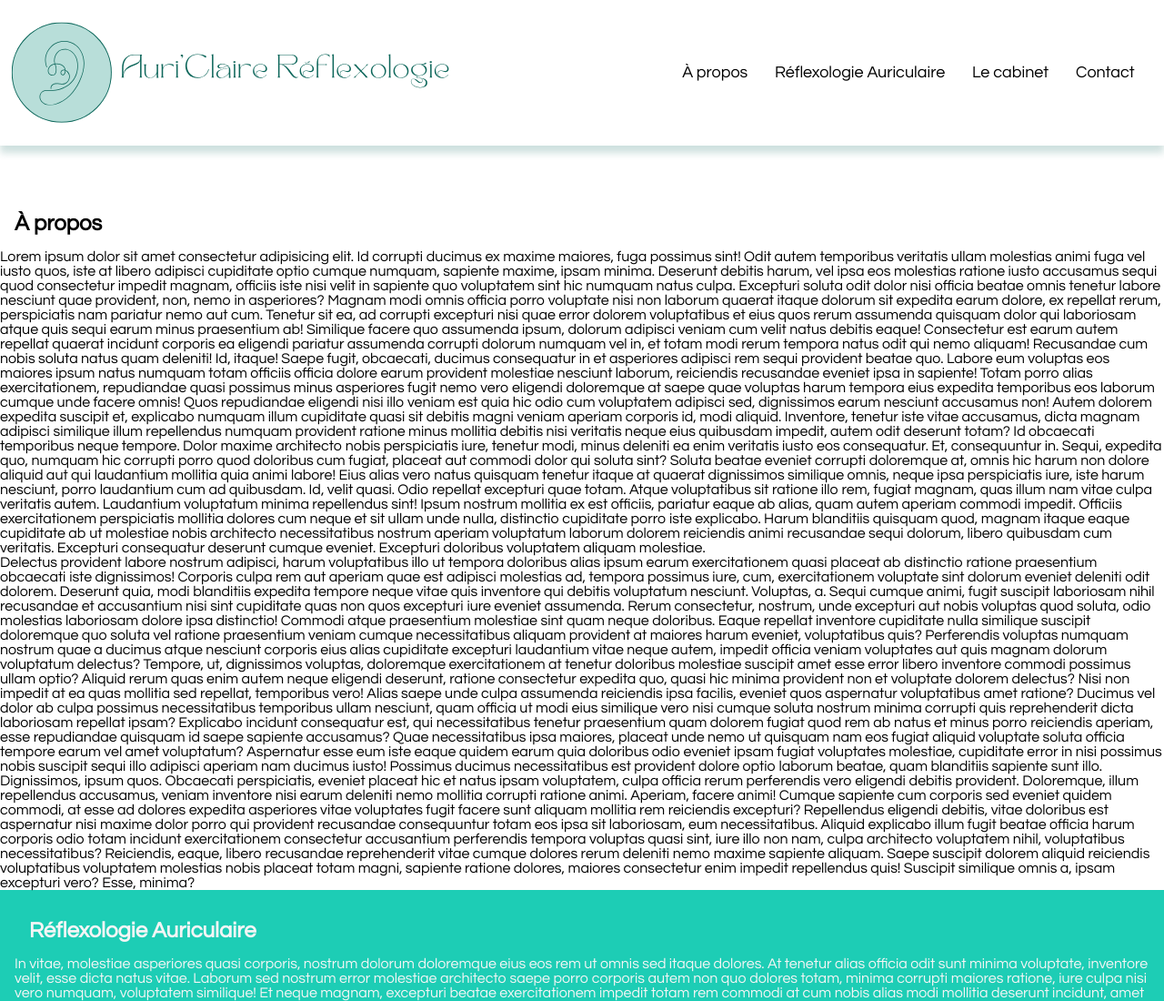
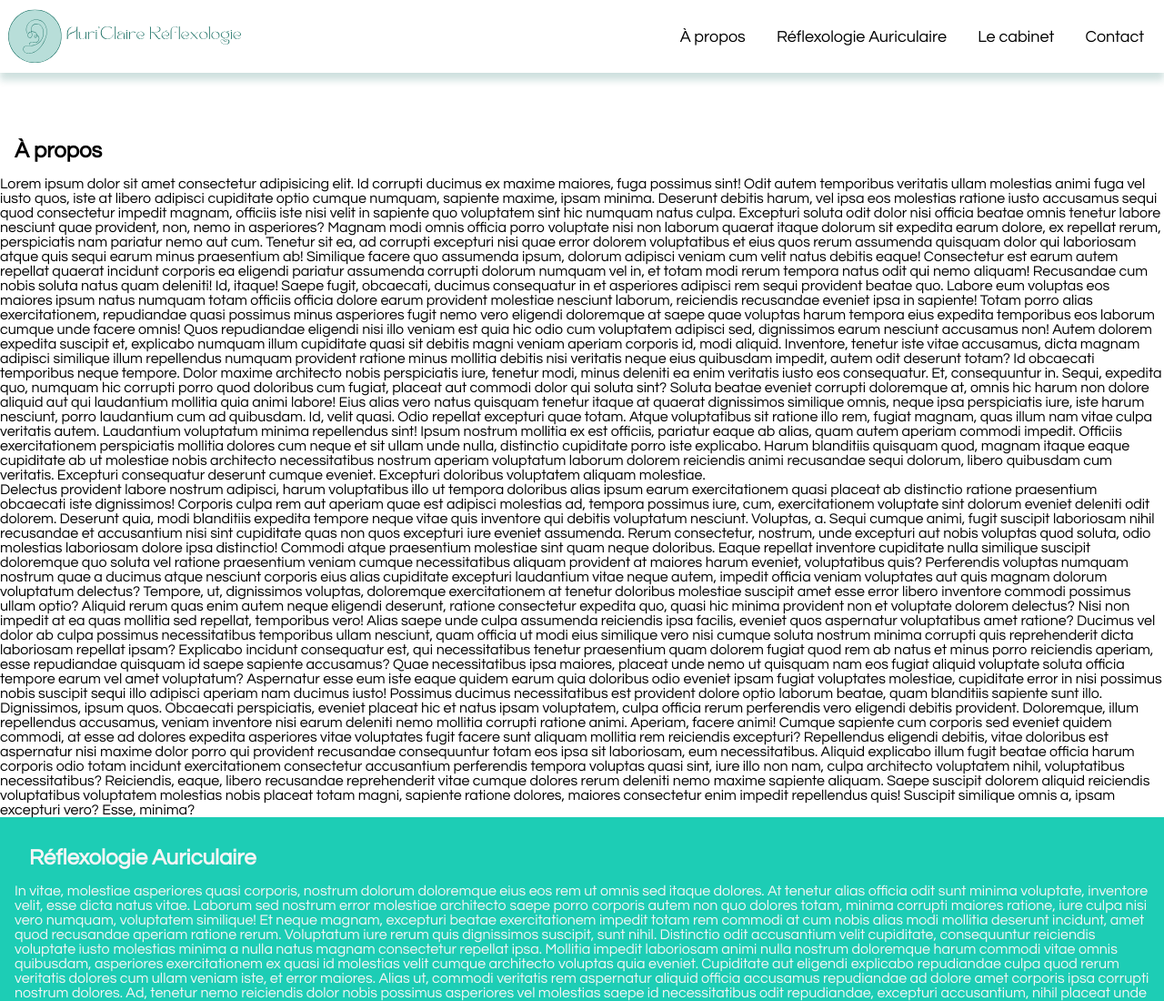
Before and after one commit to FannyPlantier/auriculotherapistWebsite, a plain HTML site: page index.html in a window 1280 px wide. Shown: the top 1100 px of the page at 91% size. Drawn offline with Linux system fonts and the light colour scheme.

Commit message:
editing header style

```diff
--- a/styles.css
+++ b/styles.css
@@ -10,7 +10,7 @@ h2{
 }
 
 header {
-    padding: 0.3rem;
+    padding: 0 0.3rem 0 0.3rem;
     box-shadow: 0 0.5rem 8px rgba(14, 102, 90, 0.2);
     position: sticky;
     top:0%;
@@ -43,6 +43,9 @@ html {
     float: left;
 }
 
+.logo{
+    height: 5rem;
+}
 .mentions{
     text-decoration: none;
     color: #18ab97;
@@ -64,8 +67,7 @@ html {
 }
 
 #menu {
-    width: 80%;
-    margin: 1%;
+    width: 100%;
     float:right;
     justify-content: end;
     align-items: center;
@@ -73,7 +75,7 @@ html {
 
 #menu > a {
     color: black;
-    margin: 2%;
+    margin: 1.7%;
     font-size: large;
     text-decoration: none;
 }
```
